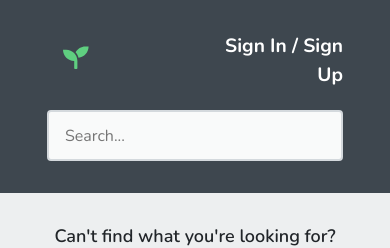
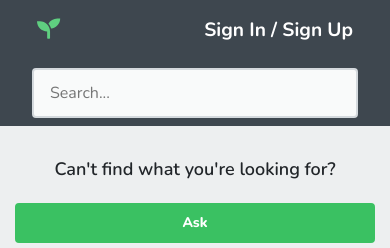
Before and after one commit to rifatcholakov/softuni-vue-project, a Vue app: page /search in a window 390 px wide. Shown: the top 248 px of the page. Built offline with nearby package versions, Linux system fonts and the light colour scheme; no server answers; the database is empty; what vuefire would draw is missing.

Commit message:
Made Header fully responsive

```diff
--- a/src/components/Header.vue
+++ b/src/components/Header.vue
@@ -1,16 +1,16 @@
 <template>
-    <div class="row header">
-        <div class="col-lg-3 col-md-6 logo-container">
+    <div class="header">
+        <div class="logo-container">
             <router-link to="/">
                 <div class="logo">
                     <span class="logo-part-1">Stack</span><span class="logo-part-2">Overgrow</span><span class="logo-part-3"><font-awesome-icon icon="seedling" /></span>
                 </div>
             </router-link>
         </div>
-        <div class="search-container col-lg-6 col-md-12">
+        <div class="search-container">
             <input type="text" placeholder="Search..." class="search-bar" @input="search" v-model="searchTerm">
         </div>
-        <div class="col-lg-3 col-md-6 nav-container">
+        <div class="nav-container">
             <nav class="nav">
                 <div v-if="!authUser">
                     <router-link to="/sign-in" class="auth-btn">Sign In</router-link>
@@ -56,6 +56,8 @@ export default {
         background: #3e474f;
         padding: 0.5rem 2rem;
         margin: 0;
+        display: flex;
+        justify-content: center;
     }
 
     .logo {
@@ -112,41 +114,54 @@ export default {
         cursor: pointer;
     }
 
+    .logo-container,
+    .nav-container {
+        flex-grow: 1;
+    }
+
+    .search-container {
+        flex-grow: 2;
+    }
+
+    @media all and (min-width: 1025px) {
+        .logo-container,
+        .nav-container {
+            flex-grow: 0;
+            flex-basis: 23%;
+        }
+    }
+
     @media all and (max-width: 1024px) {
+        .logo {
+            font-size: 1.45rem;
+            margin-top: 5px;
+        }
+    }
+
+    @media all and (max-width: 860px) {
         .header {
-            padding-bottom: 2rem;
+            flex-wrap: wrap;
         }
 
         .logo-container {
             order: 0;
+            margin-left: 5px;
+            margin-bottom: 20px;
+        }
+
+        .search-container {
+            order: 2;
+            flex-basis: 100%;
         }
 
         .nav-container {
             order: 1;
-        }
-
-        .search-container {
-            order: 2;
-        }
-
-        .logo-container {
-            margin: 1rem 0;
-            display: inline-block;
-            width: 50%;
-        }
-
-        .nav-container {
-            margin: 1rem 0;
-            display: inline-block;
-            width: 50%;
+            margin-right: 5px;
+            margin-bottom: 20px;
         }
     }
 
-    @media all and (max-width: 576px) {
-        .logo {
-            margin: 1rem;
-        }
-
+    @media all and (max-width: 480px) {
         .logo-part-1,
         .logo-part-2 {
             display: none;
--- a/src/main.js
+++ b/src/main.js
@@ -9,7 +9,7 @@ import 'bootstrap-vue/dist/bootstrap-vue.css';
 
 // Import FontAwesome
 import { library } from '@fortawesome/fontawesome-svg-core'
-import { faSeedling } from '@fortawesome/free-solid-svg-icons'
+import { faSeedling, faUser } from '@fortawesome/free-solid-svg-icons'
 import { FontAwesomeIcon } from '@fortawesome/vue-fontawesome'
 
 // Import VueFire
@@ -23,7 +23,7 @@ Vue.use(BootstrapVue);
 Vue.use(IconsPlugin);
 
 // Use FontAwesome
-library.add(faSeedling)
+library.add([faSeedling, faUser])
 Vue.component('font-awesome-icon', FontAwesomeIcon)
 
 // Use VueFire
```
